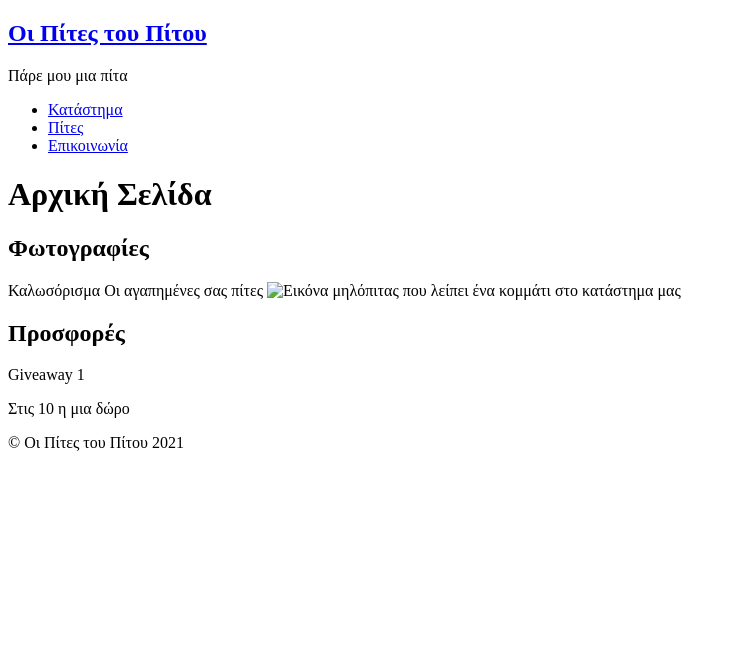
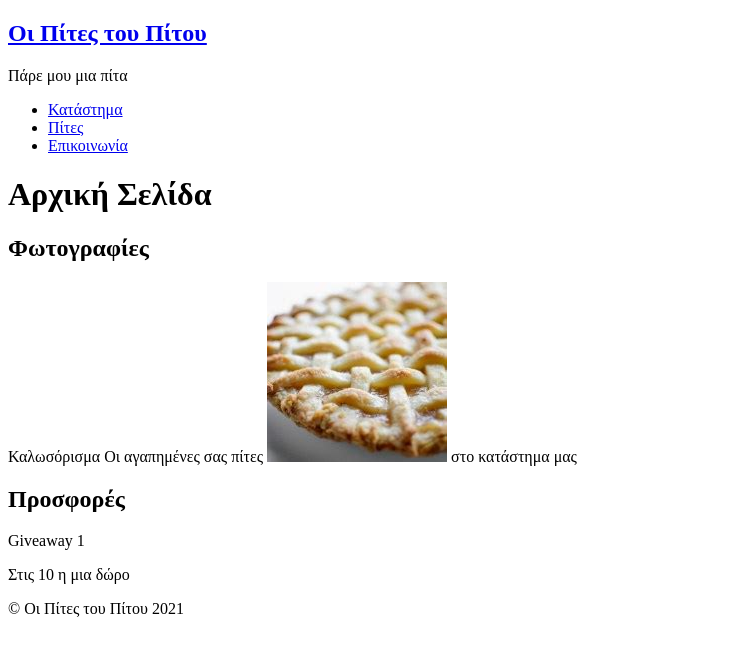
Before and after one commit to lorrs/lorrs.github.io, a plain HTML site: page index.html in a window 1280 px wide. Shown: the whole page, without its empty margins (0-736 px from the left). Drawn offline with Linux system fonts and the light colour scheme.

Commit message:
Update index.html

```diff
--- a/index.html
+++ b/index.html
@@ -30,7 +30,7 @@
     <article class="">
       <h2>Φωτογραφίες</h2>
       <p>Καλωσόρισμα
-      Οι αγαπημένες σας πίτες <img src="apple pie.jpg"
+      Οι αγαπημένες σας πίτες <img src="images/apple pie.jpg"
       alt="Εικόνα μηλόπιτας που λείπει ένα κομμάτι"
       title="Μηλόπιτα"> στο κατάστημα μας
       </p>
```
